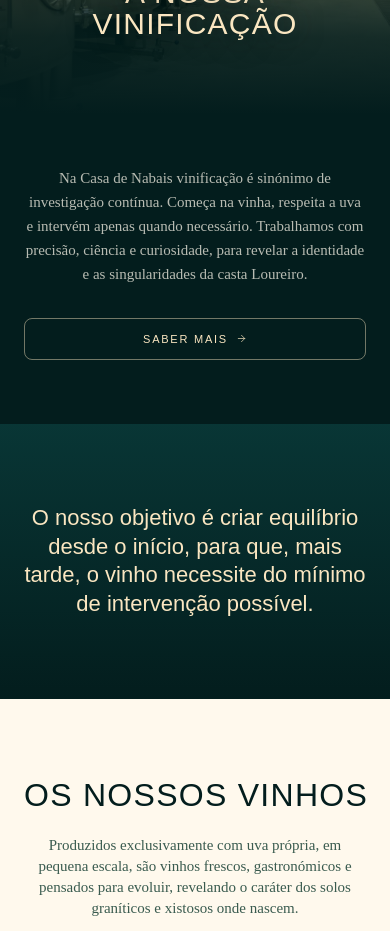
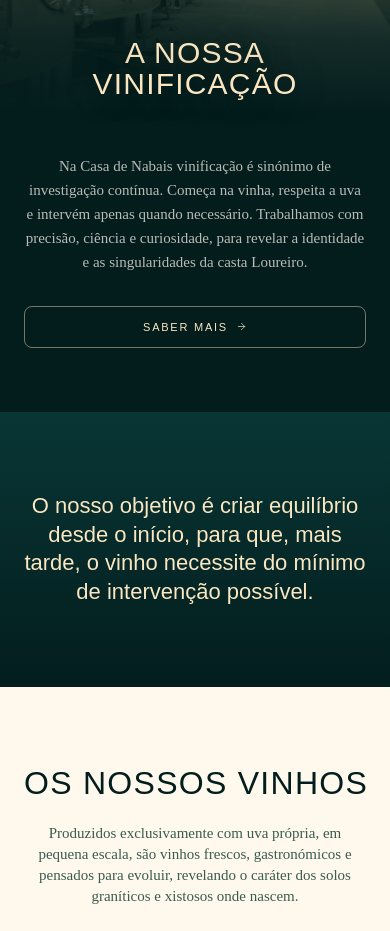
Before and after one commit to RodrigoAlarcao/Casa-de-Nabais, a Next.js app: page / in a window 390 px wide. Shown: the part 2720-3651 px from the top of the page. Built offline with nearby package versions, Linux system fonts and the light colour scheme; a web font is replaced by a local one.

Commit message:
Tighten gap between title and text block on mobile vinificacao
bottom: 96px → 36px on the absolute title (less space below title within image)
pt-8 → pt-5 on the text block (less top padding)

https://claude.ai/code/session_01Y4vqduvFGR9UnwinWX6zmH

```diff
--- a/components/SectionVinificacao.tsx
+++ b/components/SectionVinificacao.tsx
@@ -86,7 +86,7 @@ export default function SectionVinificacao() {
         <h2
           className="reveal-above absolute left-0 right-0 text-center px-6 font-display uppercase"
           style={{
-            bottom: '96px',
+            bottom: '36px',
             zIndex: 2,
             fontSize: 'clamp(1.875rem, 6vw, 2.5rem)',
             lineHeight: 1.05,
@@ -102,7 +102,7 @@ export default function SectionVinificacao() {
       {/* Text block: slides up 2px to close the seam; z-index 2 renders it above
           the gradient extension so the gradient colour merges with the background. */}
       <div
-        className="relative lg:hidden px-6 pt-8 pb-16 text-center"
+        className="relative lg:hidden px-6 pt-5 pb-16 text-center"
         style={{ marginTop: '-2px', background: '#031D1D', zIndex: 2 }}
       >
         <p
```
